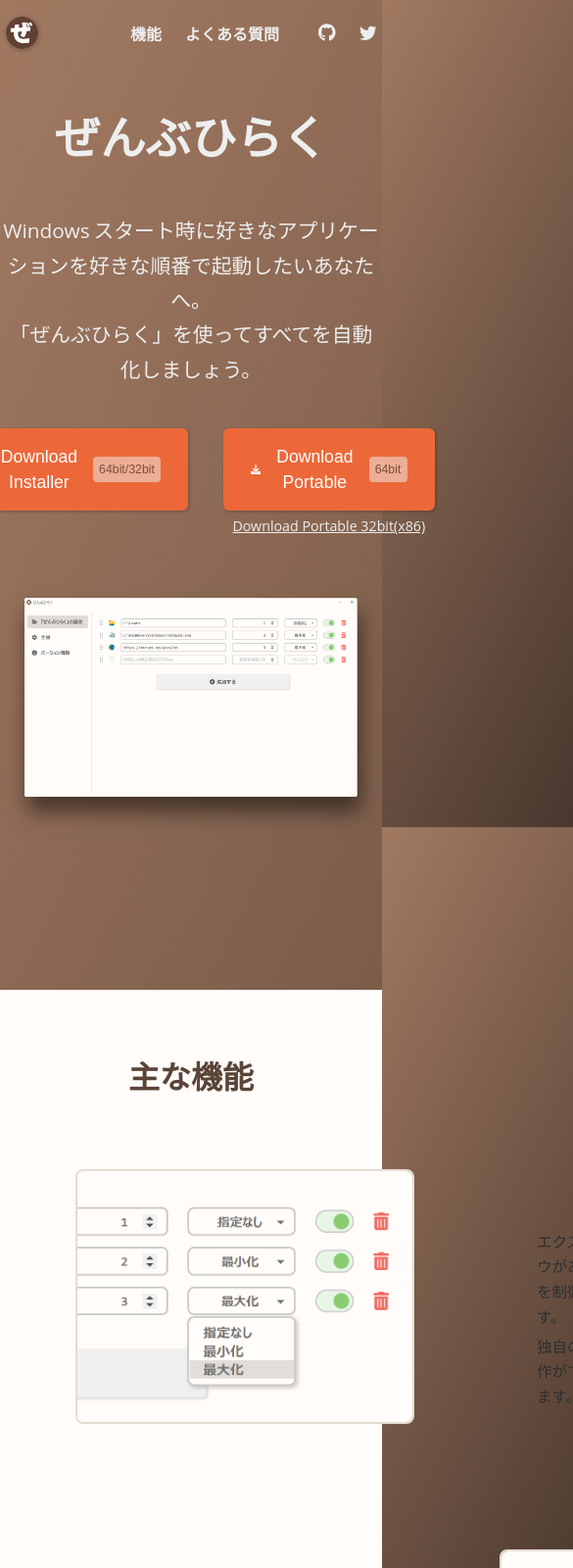
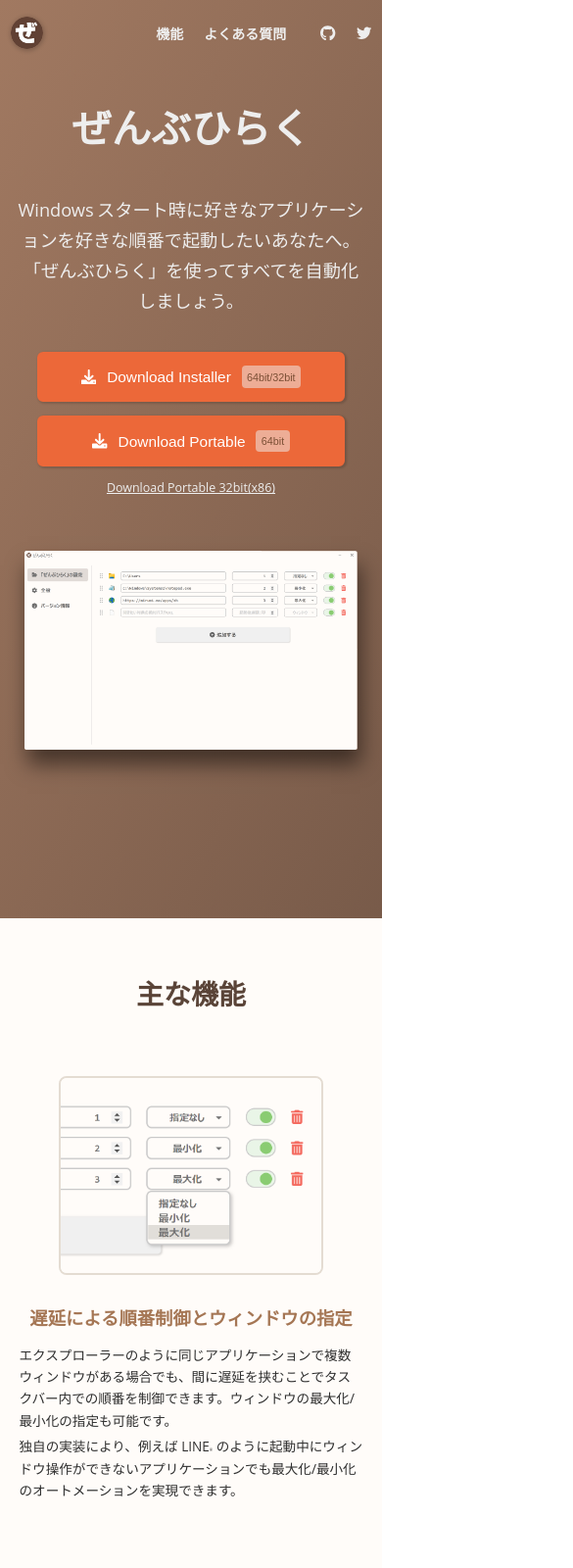
Before and after one commit to mirumirumi/zh-lp, a plain HTML site: page index.html in a window 390 px wide. Shown: the top 1600 px of the page at 98% size, 585 px wide, since content can reach past the window. Drawn offline with Linux system fonts and the light colour scheme.

Commit message:
[add] : mobile responsive

```diff
--- a/index.html
+++ b/index.html
@@ -92,7 +92,7 @@
         <div class="desc" style="padding: 0 0 0 3em;">
           <div class="title">遅延による順番制御とウィンドウの指定</div>
           <div class="content">エクスプローラーのように同じアプリケーションで複数ウィンドウがある場合でも、間に遅延を挟むことでタスクバー内での順番を制御できます。ウィンドウの最大化/最小化の指定も可能です。<br>
-          <span class="para">独自の実装により、例えば LINE<span style="font-size: 0.3em;">®</span> のように起動中にウィンドウ操作ができないアプリケーションでも最大化/最小化を自動化できます。</span></div>
+          <span class="para">独自の実装により、例えば LINE<span style="font-size: 0.3em;">®</span> のように起動中にウィンドウ操作ができないアプリケーションでも最大化/最小化のオートメーションを実現できます。</span></div>
         </div>
       </div>
       <div class="feature">
--- a/style.css
+++ b/style.css
@@ -6,6 +6,7 @@ html, body {
   padding: 0;
   font-family: "Meiryo UI", "Open Sans", Helvetica, "Lucida Sans Unicode", "Lucida Grande", Arial, Verdana, sans-serif;
   background: linear-gradient(117deg, #a17961, #2d231e);
+  background-repeat: no-repeat;
 }
 a {
   color: #4e4e4e;
@@ -186,7 +187,8 @@ main button.button .main {
 }
 .feature {
   display: flex;
-  width: 1000px;
+  width: 100%;
+  max-width: 1000px;
   margin: auto auto 8em;
 }
 .feature > div {
@@ -287,3 +289,70 @@ footer {
   display: inline-block;
   margin-top: 0.3em;
 }
+
+@media screen and (max-width: 768px) {
+  body {
+    font-size: 14px;
+  }
+  header {
+    padding-left: 5px;
+    padding-right: 5px;
+  }
+  main .download_buttons {
+    flex-direction: column;
+    align-items: center;
+  }
+  main .download_buttons button {
+    margin-bottom: 0.9em !important;
+    min-width: 313.59px;
+  }
+  main .description {
+    padding-left: 15px;
+    padding-right: 15px;
+  }
+  .feature {
+    flex-direction: column;
+    align-items: center;
+  }
+  #feature :nth-child(3) {
+    flex-direction: column-reverse;
+  }
+  .feature .image {
+    margin-bottom: 30px;
+  }
+  .feature img {
+    width: 77%;
+    height: auto;
+  }
+  .feature .desc {
+    padding: 0 !important;
+  }
+  .feature > div {
+    width: 90%;
+  }
+  .faq_content {
+    flex-direction: column;
+    align-items: center;
+    width: 95%;
+  }
+  .faq_content .column {
+    width: 100%;
+  }
+  footer {
+    height: auto;
+  }
+  .links {
+    flex-direction: column;
+    align-items: center;
+    margin-bottom: 30px;
+  }
+  .link_group {
+    margin: 2em auto 0.5em;
+    width: 60%;
+    text-align: center;
+  }
+  .footer {
+    position: static;
+    height: 30px;
+  }
+}
```
